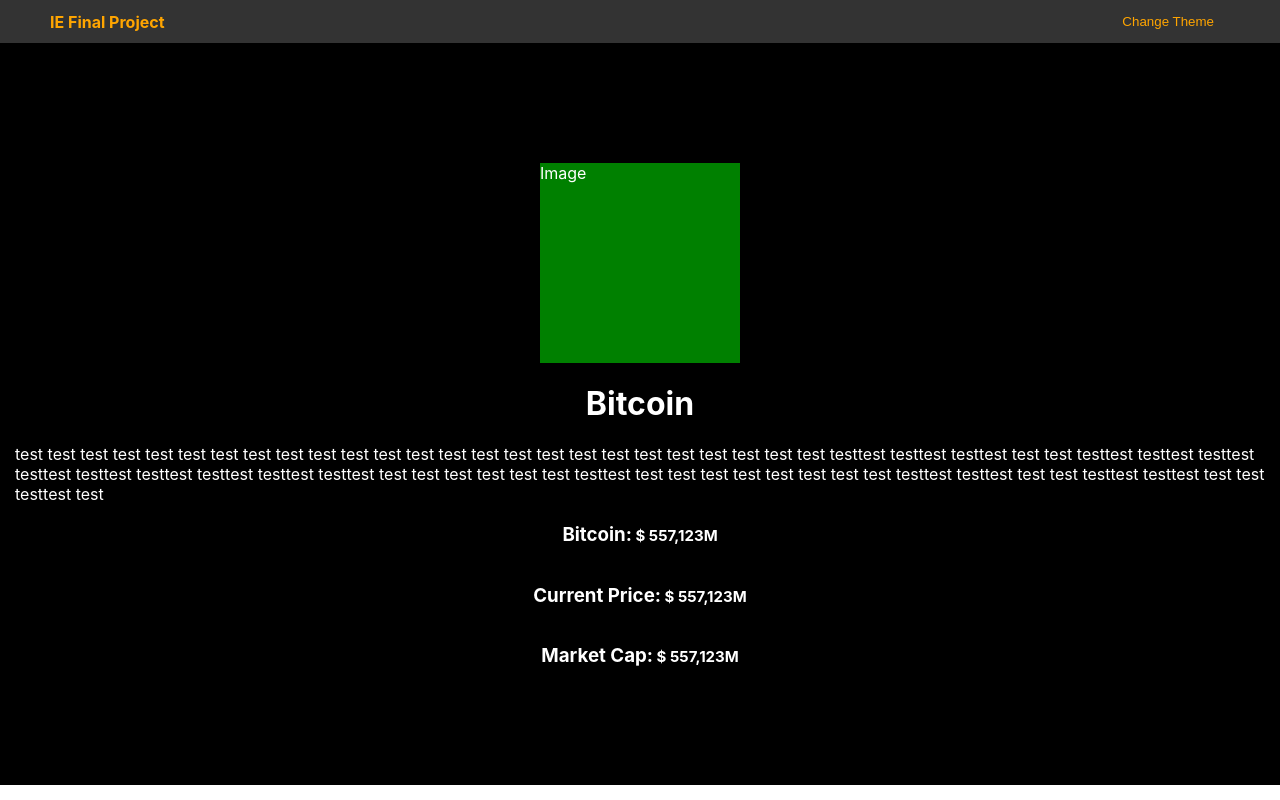
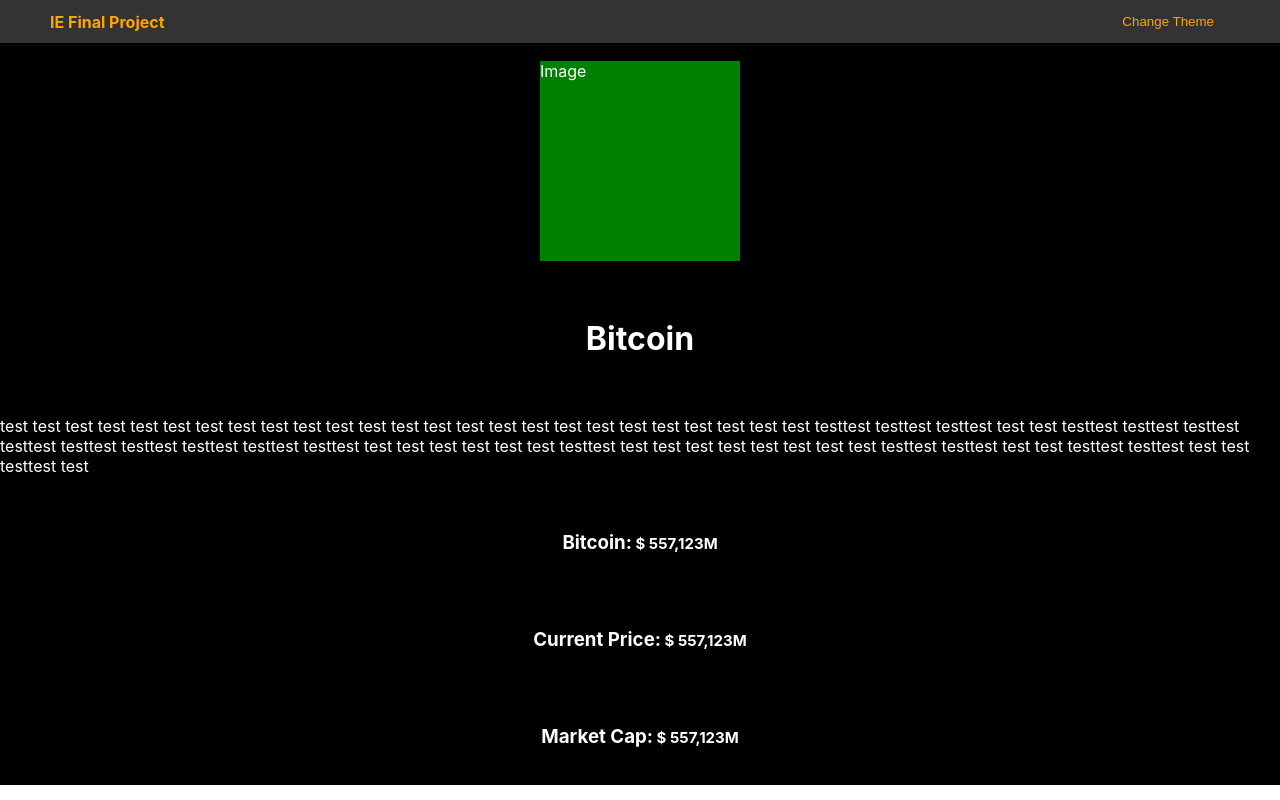
Before and after one commit to TahaMsv/IE-MidTerm, a React (Create React App) app: page / in a window 1280 px wide. Built offline with nearby package versions, Linux system fonts and the light colour scheme.

Commit message:
HomePage bug fixed

```diff
--- a/src/Components/CoinDetailsPage.jsx
+++ b/src/Components/CoinDetailsPage.jsx
@@ -13,6 +13,7 @@
                     justifyContent: 'space-around',
                     alignItems: 'center',
                     flexDirection: 'column',
+                    flexWrap: 'wrap-reverse'
                 }}>
                     <div class = "image">Image</div>
                     <div> <h1>Bitcoin</h1></div>
--- a/src/Components/HomePage.css
+++ b/src/Components/HomePage.css
@@ -79,16 +79,15 @@
 }
 
 .container {
-    margin: auto;
-    width: 350px;
-    height: 80px;
-    padding-top: 20px;
-    padding-left: 15px;
-    padding-right: 15px;
+    /* width: 150px; */
+    /* height: 80px; */
 }
 
 .coin-list {
-    width: 100%;
+    width: 60%;
+    height: auto;
+    margin: 0px auto;
+    margin-bottom: 20px;
 }
 
 .box {
@@ -96,19 +95,6 @@
     border: 1.5px solid white;
     width: 100px;
     height: 50px;
-}
-
-#st-box {
-    float: left;
-}
-
-#nd-box {
-    float: left;
-    margin-left: 20px;
-}
-
-#rd-box {
-    float: right;
 }
 
 .box>center>div {
--- a/src/Components/HomePage.jsx
+++ b/src/Components/HomePage.jsx
@@ -32,8 +32,14 @@
         <button class="change-theme-button">Change Theme</button>
         <div class="coin-list">
           <center>
-                <div class="container">
-                  <div class="box" id="st-box">
+            <div class="container" style={{
+
+              display: 'flex',
+              justifyContent: 'space-around',
+              alignItems: 'center',
+              flexDirection: 'row',
+            }}>
+              <div class="box" id="st-box" >
                 <center>
                   <div id="coin-item">
                     <div id="coin-image">
```
Lines whose indentation alone changed are shown as unchanged.
